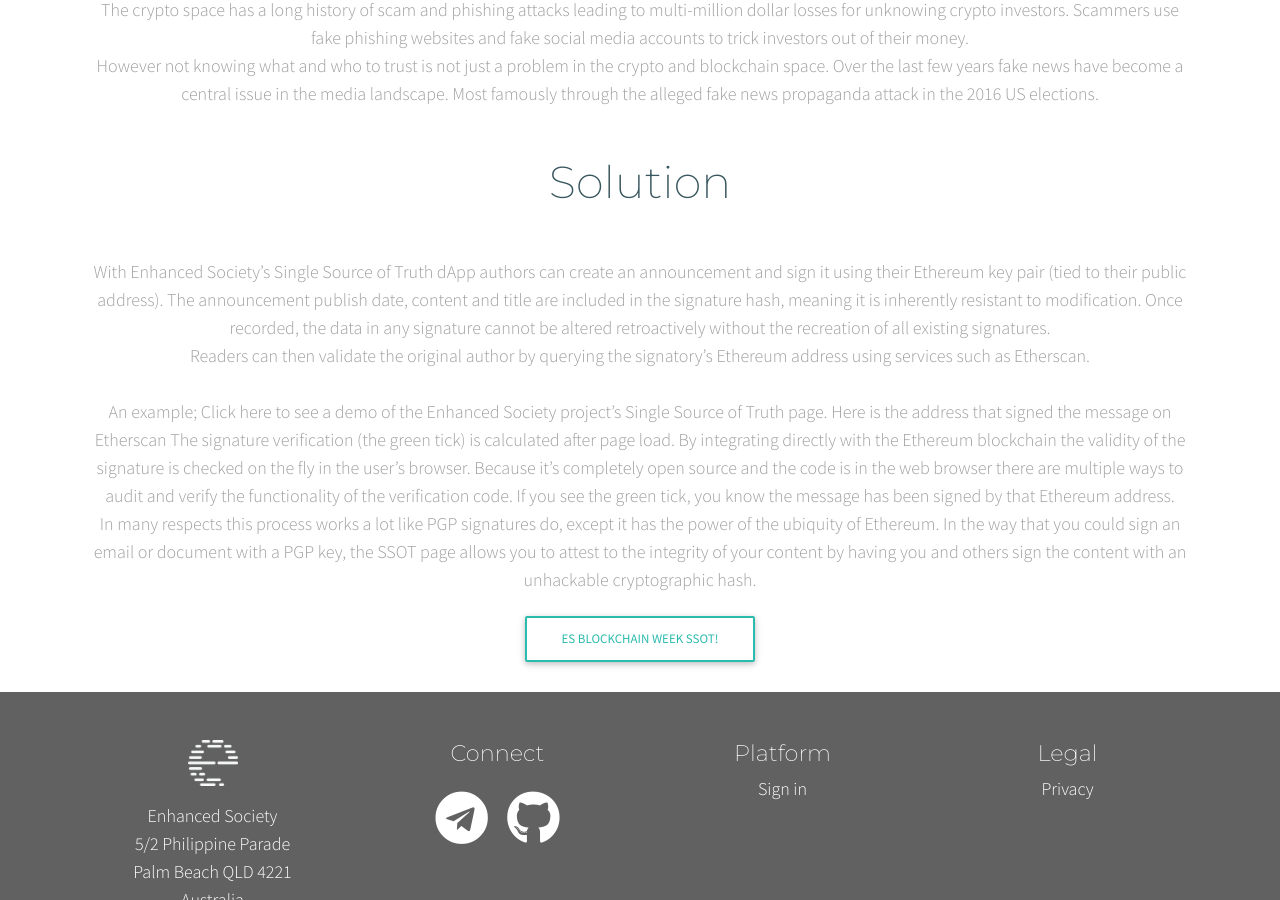
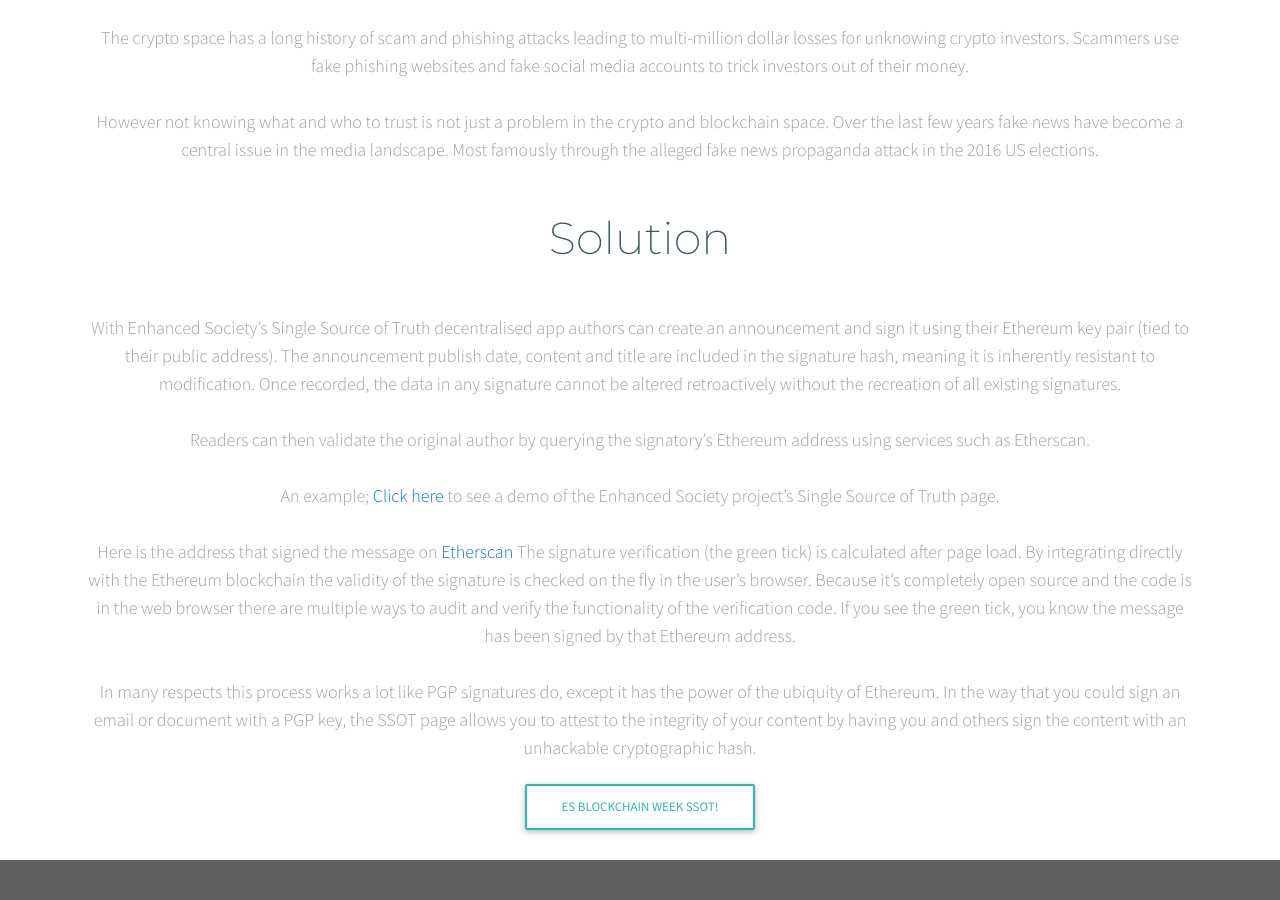
Before and after one commit to enhancedsociety/old-website, a Jekyll site: the page built from ssot.html, in a window 1280 px wide and 900 px high, scrolled down 1261 px. Built offline with Jekyll 4.4.1, drawn with Linux system fonts in a browser that asks for light colours; nearby versions of some CDN libraries; a script that is not in the unit is left out; some of the changed text lies outside the part shown.

Commit message:
improving text

```diff
--- a/ssot.html
+++ b/ssot.html
@@ -8,8 +8,8 @@
   <h2 class="my-5">Single Source of Truth</h2>
 	<p class="grey-text">
 Enhanced Society has developed a Single Source of Truth dApp which allows authors to sign off on their content using their Ethereum address. This technology is one of the most significant key pieces to combat the increasing issue of scam and phishing attacks in the crypto space and offers a solution to the growing fake news issue by verifying the originality of a piece of content with a industry leading cryptographic hash.
-		<br>
-The Single Source of Truth dApp is free to use on the hosted and open source Enhanced Society platform. Enhanced Society invites anyone to contribute to the project or fork it and tailor it to their own needs.
+<br><br>
+The Single Source of Truth decentralised app is free to use on the hosted and open source Enhanced Society platform. Enhanced Society invites anyone to contribute to the project or fork it and tailor it to their own needs.
 	</p>
 
 	<a href="https://app.enhancedsociety.com/announcements/bec0786a-783e-4ad6-845c-a8ffb91f24e8" class="btn btn-outline-default waves-effect">ES Blockchain Week SSOT!</a>
@@ -27,8 +27,8 @@
 					<img src="/assets/img/icons/resources.png" alt="" class="img-fluid z-depth-0">
 				</div>
 				<div class="col-10">
-					<h5 class="font-weight-bold text-left mb-3 dark-grey-text">Unhackable</h5>
-					<p class="grey-text text-left">the signature is generated using the same cryptographic keys used to secure the Ethereum blockchain.</p>
+					<h5 class="font-weight-bold text-left mb-3 dark-grey-text">Hack resistant</h5>
+					<p class="grey-text text-left">The signature is generated using the same cryptographic keys used to secure the Ethereum blockchain.</p>
 				</div>
 			</div>
 			<div class="row pb-3">
@@ -56,19 +56,21 @@
   <h2 class="my-5">Problem</h2>
 	<p class="grey-text">
 		The crypto space has a long history of scam and phishing attacks leading to   multi-million dollar losses for unknowing crypto investors. Scammers use fake phishing websites and fake social media accounts to trick investors out of their money.
-<br>
+<br><br>
 		However not knowing what and who to trust is not just a problem in the crypto  and blockchain space. Over the last few years fake news have become a central issue in the media landscape. Most famously through the alleged fake news propaganda attack in the 2016 US elections.
 	</p>
 
   <h2 class="my-5">Solution</h2>
 	<p class="grey-text">
-With Enhanced Society’s Single Source of Truth dApp authors can create an announcement and sign it using their Ethereum key pair (tied to their public address). The announcement publish date, content and title are included in the signature hash, meaning it is inherently resistant to modification. Once recorded, the data in any signature cannot be altered retroactively without the recreation of all existing signatures.
-<br>
-		Readers can then validate the original author by querying the signatory’s Ethereum address using services such as Etherscan.<br>
-<br>
-		An example; Click here to see a demo of the Enhanced Society project’s Single Source of Truth page.  Here is the address that signed the message on Etherscan
+With Enhanced Society’s Single Source of Truth decentralised app authors can create an announcement and sign it using their Ethereum key pair (tied to their public address). The announcement publish date, content and title are included in the signature hash, meaning it is inherently resistant to modification. Once recorded, the data in any signature cannot be altered retroactively without the recreation of all existing signatures.
+<br><br>
+		Readers can then validate the original author by querying the signatory’s Ethereum address using services such as Etherscan.
+<br><br>
+		An example; <a href="https://app.enhancedsociety.com/announcements/bec0786a-783e-4ad6-845c-a8ffb91f24e8" target="_blank">Click here</a> to see a demo of the Enhanced Society project’s Single Source of Truth page.
+		<br><br>
+		Here is the address that signed the message on <a href="" target="_blank">Etherscan</a>
 The signature verification (the green tick) is calculated after page load. By integrating directly with the Ethereum blockchain the validity of the signature is checked on the fly in the user’s browser. Because it’s completely open source and the code is in the web browser there are multiple ways to audit and verify the functionality of the verification code. If you see the green tick, you know the message has been signed by that Ethereum address.
-		<br>
+<br><br>
 In many respects this process works a lot like PGP signatures do, except it has the power of the ubiquity of Ethereum. In the way that you could sign an email or document with a PGP key, the SSOT page allows you to attest to the integrity of your content by having you and others sign the content with an unhackable cryptographic hash.
 	</p>
 	<a href="https://app.enhancedsociety.com/announcements/bec0786a-783e-4ad6-845c-a8ffb91f24e8" class="btn btn-outline-default waves-effect">ES Blockchain Week SSOT!</a>
```
